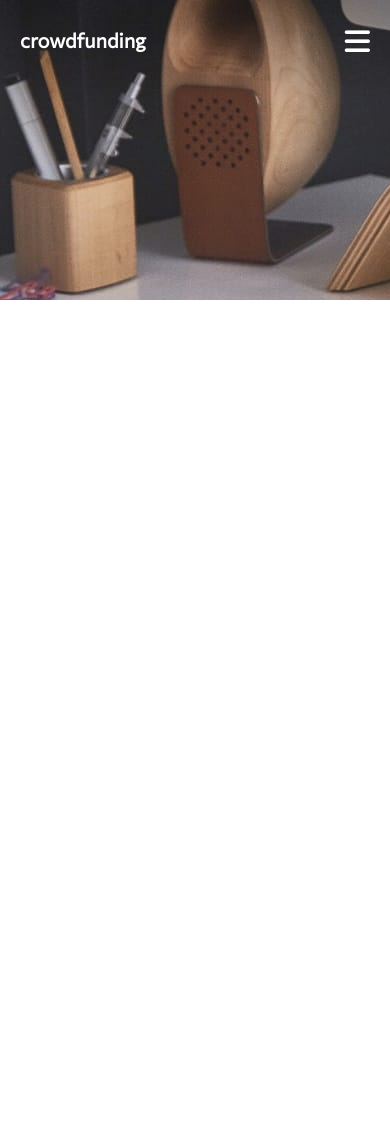
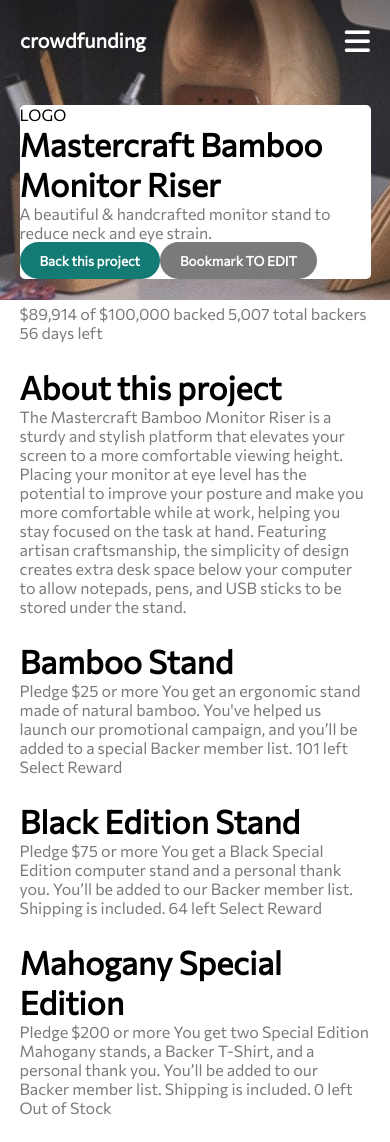
Before and after one commit to Phiisource/crowdfunding-product-page-main, a React (Create React App) app: page / in a window 390 px wide. Before the commit the page ends 924 px from the top, so only its background shows below. Built offline with nearby package versions, Linux system fonts and the light colour scheme.

Commit message:
Content wrapper centered and responsive created

```diff
--- a/src/App.css
+++ b/src/App.css
@@ -4,3 +4,12 @@
   padding: 0;
   font-family: 'Commissioner';
 }
+
+p {
+  color: hsl(0, 0%, 48%);
+}
+
+h1, h2 {
+  color: black;
+  font-weight: 700;
+}
--- a/src/components/Button.css
+++ b/src/components/Button.css
@@ -1,16 +1,17 @@
 :root {
-    --primary: hsl(176, 50%, 47%);
-    --secondary: hsl(176, 72%, 28%);
+    --primary: hsl(176, 72%, 28%);
+    --secondary: hsl(176, 50%, 47%);
     --black: hsl(0, 0%, 0%);
     --grey: hsl(0, 0%, 48%);
 }
 
 .btn {
     padding: 10px 20px;
-    border-radius: 50%;
+    border-radius: 70px;
     cursor: pointer;
-    font-weight: 500;
+    font-weight: 700;
     color: white;
+    border: none;
 }
 
 .btn--primary {
--- a/src/components/Button.js
+++ b/src/components/Button.js
@@ -15,3 +15,5 @@ export const Button = ({children, type, onClick, buttonStyle}) => {
         </Link>
     )
 }
+
+export default Button
--- /dev/null
+++ b/src/components/MainContainer.css
@@ -0,0 +1,19 @@
+.main__container {
+    width: 100%;
+    background-color: white;
+    border: 1px solid;
+    border-radius: 5px;
+    margin: 25px 0;
+}
+
+.main__container__borderless {
+    border: white;
+}
+
+.main__container__lightborder {
+    border: hsl(0, 0%, 20%);
+}
+
+.main__container__greyborder {
+    border: hsl(0, 0%, 48%);
+}
--- /dev/null
+++ b/src/components/MainContainer.js
@@ -0,0 +1,16 @@
+import React from 'react'
+import './MainContainer.css'
+
+const STYLES = ['main__container__borderless', 'main__container__lightborder', 'main__container__greyborder']
+
+function MainContainer({children, containerStyle}) {
+    const checkButtonStyle = STYLES.includes(containerStyle) ? containerStyle : STYLES[0];
+
+    return (
+        <div className={`main__container ${checkButtonStyle}`}>
+            {children}
+        </div>
+    )
+}
+
+export default MainContainer
--- a/src/components/Navbar.css
+++ b/src/components/Navbar.css
@@ -61,9 +61,6 @@
 }
 
 @media screen and (max-width: 960px) {
-  /*.NavbarItems {
-    position: relative;
-  }*/
 
   .nav-menu {
     display: flex;
@@ -72,7 +69,7 @@
     height: 100%;
     position: absolute;
     top: 80px;
-    opacity: 0;
+    display: none;
   }
 
   .navbar-container {
@@ -83,6 +80,7 @@
     background: rgba(0, 0, 0, 0.5);
     opacity: 1;
     z-index: 1;
+    display: block;
   }
 
   .nav-link {
--- /dev/null
+++ b/src/components/pages/Home.css
@@ -0,0 +1,16 @@
+.content {
+    width: 100%;
+    display: flex;
+    justify-content: center;
+    align-items: center;
+}
+
+.content__wrapper {
+    width: 50vw;
+}
+
+@media screen and (max-width: 960px) {
+    .content__wrapper {
+        width: 90vw;
+    }
+}
--- a/src/components/pages/Home.js
+++ b/src/components/pages/Home.js
@@ -1,10 +1,69 @@
 import React from 'react'
-import Header from '../Header'
+import Header from '../Header.js'
+import Button from '../Button.js'
 import '../../App.css'
+import MainContainer from '../MainContainer'
+import './Home.css'
 
 function Home() {
     return (
-    <Header />
+        <>
+            <Header />
+            <div className="content">
+                <div className="content__wrapper">
+                    <MainContainer containerStyle="main__container__lightborder">
+                        <div className="presentation__content">
+                            <div className="logo">LOGO</div>
+                            <h1>Mastercraft Bamboo Monitor Riser</h1>
+                            <p>A beautiful & handcrafted monitor stand to reduce neck and eye strain.</p>
+                            <Button buttonStyle="btn--primary">Back this project</Button>
+                            <Button buttonStyle="btn--disabled">Bookmark TO EDIT</Button>
+                        </div>
+                    </MainContainer>
+                    <MainContainer containerStyle="main__container__lightborder">
+                        <p>  $89,914 of $100,000 backed
+                        5,007 total backers
+                        56 days left
+                        </p>
+                    </MainContainer>
+                    <MainContainer containerStyle="main__container__lightborder">
+                        <h1>About this project</h1>
+
+                        <p>The Mastercraft Bamboo Monitor Riser is a sturdy and stylish platform that elevates your screen
+                        to a more comfortable viewing height. Placing your monitor at eye level has the potential to improve
+                        your posture and make you more comfortable while at work, helping you stay focused on the task at hand.
+
+                        Featuring artisan craftsmanship, the simplicity of design creates extra desk space below your computer
+                        to allow notepads, pens, and USB sticks to be stored under the stand.</p>
+                        <MainContainer containerStyle="main__container__greyborder">
+                            <h1>Bamboo Stand</h1>
+                            <p>Pledge $25 or more
+                            You get an ergonomic stand made of natural bamboo. You've helped us launch our promotional campaign, and
+                            you’ll be added to a special Backer member list.
+                            101 left
+                            Select Reward</p>
+                        </MainContainer>
+                        <MainContainer containerStyle="main__container__greyborder">
+                            <h1>Black Edition Stand</h1>
+                            <p>Pledge $75 or more
+                            You get a Black Special Edition computer stand and a personal thank you. You’ll be added to our Backer
+                            member list. Shipping is included.
+                            64 left
+                            Select Reward
+                            </p>
+                        </MainContainer>
+                        <MainContainer containerStyle="main__container__greyborder">
+                            <h1>Mahogany Special Edition</h1>
+                            <p>Pledge $200 or more
+                            You get two Special Edition Mahogany stands, a Backer T-Shirt, and a personal thank you. You’ll be added
+                            to our Backer member list. Shipping is included.
+                            0 left
+                        Out of Stock</p>
+                        </MainContainer>
+                    </MainContainer>
+                </div>
+            </div>
+        </>
     )
 }
 
```
Also changed, not shown: src/components/CardItem.js (added, +13 -0 lines), src/components/Card.css (deleted), src/components/Card.js (deleted), src/components/CardItem.css (added).
